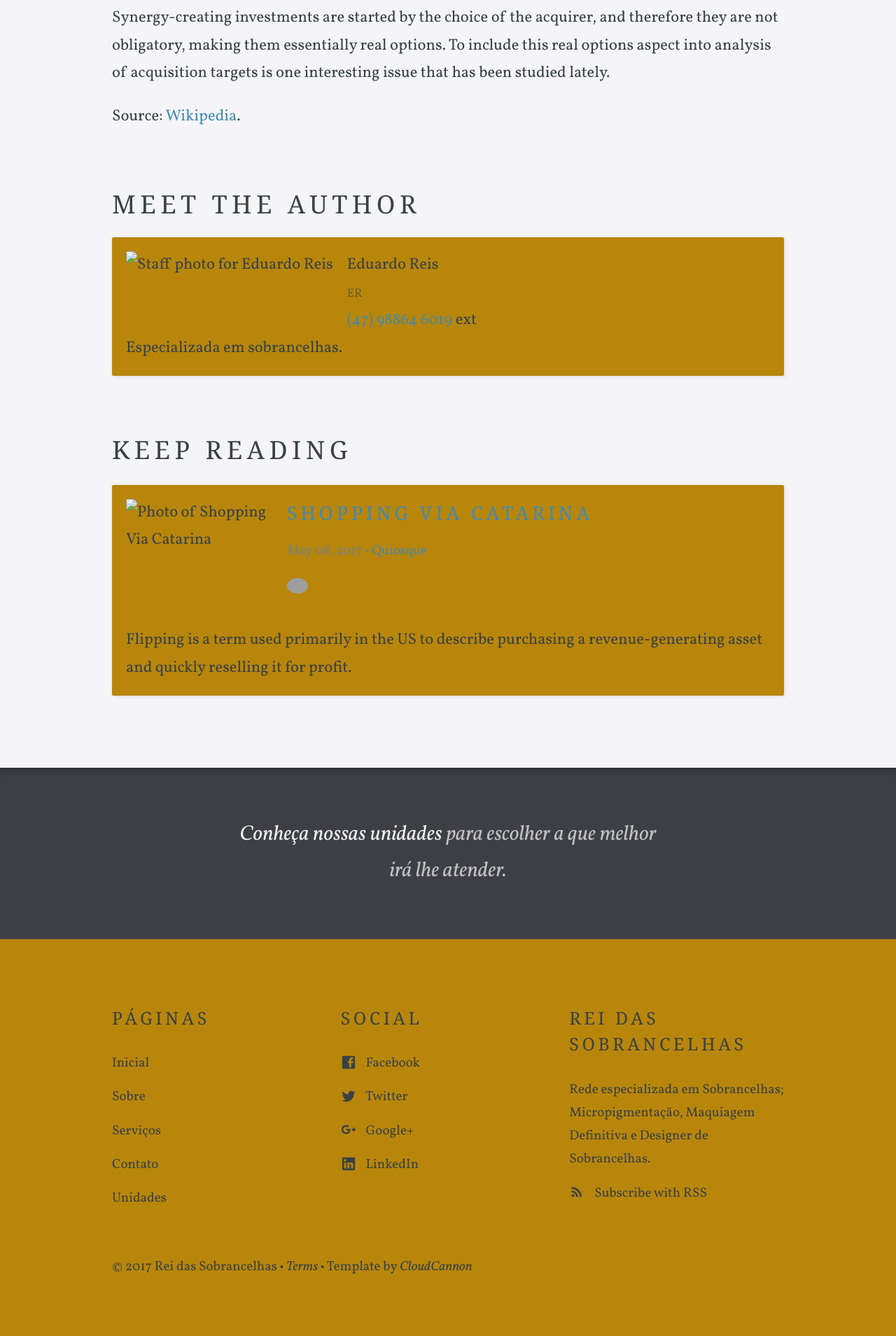
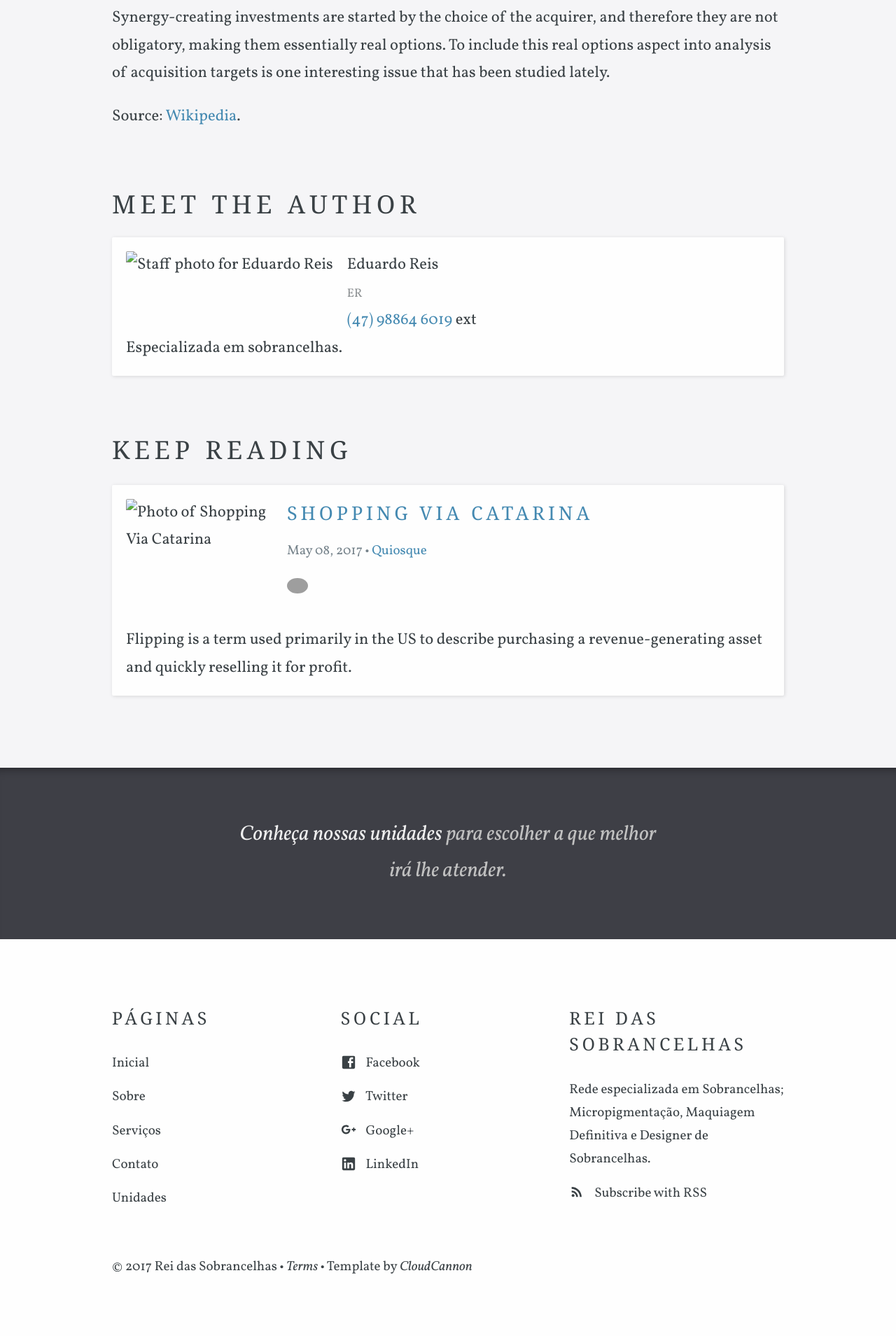
Before and after one commit to eltonn/RDS, a Jekyll site: the page built from _posts/2016-08-10-business-mergers.md, in a window 1280 px wide. Shown: the part 3666-5575 px from the top of the page at 70% size. Built offline with Jekyll 4.4.1, drawn with Linux system fonts in a browser that asks for light colours; some web fonts are replaced; grey boxes are pictures that could not be loaded.

Commit message:
conteudo

```diff
--- a/_sass/_layout.scss
+++ b/_sass/_layout.scss
@@ -1,7 +1,7 @@
 body {
 	margin: 0;
 	padding: 0;
-	background-color: #B8860B;
+	background-color: #fefefe;
 }
 
 .container {
@@ -10,7 +10,7 @@ body {
 }
 
 .box {
-	background-color: #B8860B;
+	background-color: #fefefe;
 	box-shadow: 1px 1px 5px 0 rgba(100, 100, 100, 0.2);
 	padding: 20px;
 	border-radius: 2px;
@@ -109,7 +109,7 @@ section {
 		transition: color 0.2s ease;
 
 		&:hover {
-			color: #B8860B;
+			color: #fefefe;
 		}
 	}
 }
@@ -273,7 +273,7 @@ footer {
 	content: " ";
 	position: absolute;
 	transform: translateY(-50%) rotate(45deg);
-	background-color: #B8860B;
+	background-color: #fefefe;
 }
 
 .testimonial-message::before {
--- a/_sass/_typography.scss
+++ b/_sass/_typography.scss
@@ -84,6 +84,6 @@ a {
 	text-decoration: none;
 
 	&:hover {
-		color: #73a9c9;
+		color: #B8860B;
 	}
 }
```
